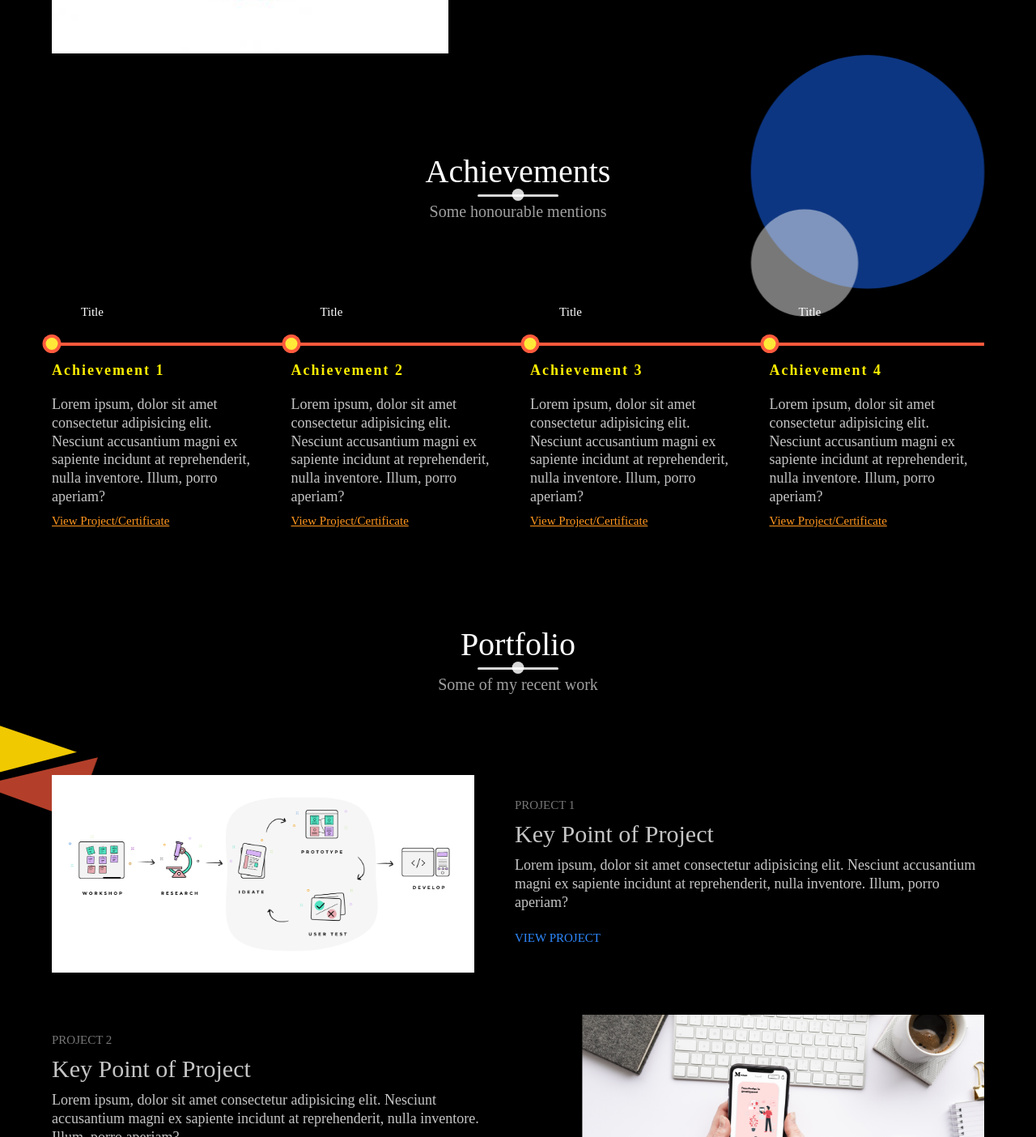
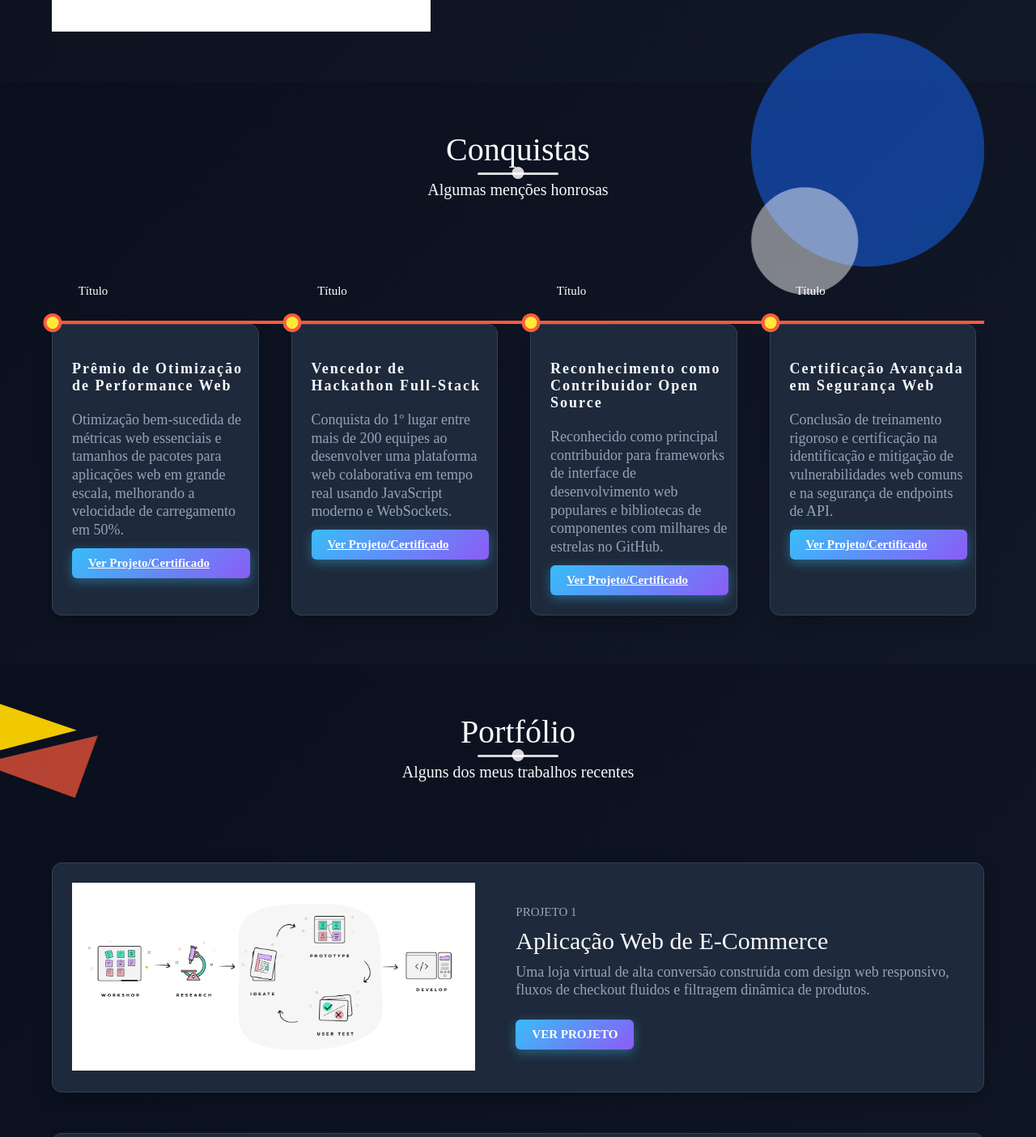
Before and after one commit to SrTokyo/portifolio-basico-tokyo, a plain HTML site: page index.html in a window 1280 px wide. Shown: the part 1396-2800 px from the top of the page at 81% size. Drawn offline with nearby package versions, Linux system fonts and the light colour scheme; a web font is replaced by a local one.

Commit message:
alteração nas cores e textos da pagina

```diff
--- a/index.html
+++ b/index.html
@@ -1,10 +1,10 @@
 <!DOCTYPE html>
-<html lang="en">
+<html lang="pt-BR">
 
 <head>
     <meta charset="UTF-8">
     <meta name="viewport" content="width=device-width, initial-scale=1">
-    <title>Your Name</title>
+    <title>Tokyo - Desenvolvedor Web</title>
     <link rel="stylesheet" href="https://unpkg.com/aos@next/dist/aos.css" />
     <link rel="stylesheet" href="https://use.fontawesome.com/releases/v5.7.2/css/all.css"
         integrity="sha384-fnmOCqbTlWIlj8LyTjo7mOUStjsKC4pOpQbqyi7RrhN7udi9RwhKkMHpvLbHG9Sr" crossorigin="anonymous">
@@ -14,6 +14,106 @@
     <link href="//db.onlinewebfonts.com/c/9a2bc11be56851dde98c1b49302cc21a?family=Gotham+Medium" rel="stylesheet" type="text/css"/>
     <link href="//db.onlinewebfonts.com/c/0923ee644c97a87d70269aa80a6f1e79?family=The+Historia+Demo" rel="stylesheet" type="text/css"/>
     <meta name="google-site-verification" content="9P7lBLkCpxEcZAig0uq5LQzN-YUIhlLA37V1Gj3avcg" />
+    <style>
+        /* Modern Midnight Cyberpunk Color Theme Override */
+        :root {
+            --bg-primary: #0a0f1d;
+            --bg-secondary: #111827;
+            --card-bg: #1e293b;
+            --text-main: #f8fafc;
+            --text-muted: #94a3b8;
+            --accent-cyan: #38bdf8;
+            --accent-purple: #8b5cf6;
+            --accent-pink: #ec4899;
+            --border-color: #334155;
+        }
+
+        body, html {
+            background-color: var(--bg-primary) !important;
+            color: var(--text-main) !important;
+        }
+
+        header, section, footer {
+            background-color: var(--bg-primary) !important;
+            color: var(--text-main) !important;
+        }
+
+        .about, .services, .portfolio, .experience, footer {
+            background: linear-gradient(135deg, #0a0f1d 0%, #111827 100%) !important;
+        }
+
+        h1, h2, h3, h4, h5, h6 {
+            color: var(--text-main) !important;
+        }
+
+        p, address, span {
+            color: var(--text-muted) !important;
+        }
+
+        .landing-text h1 {
+            background: linear-gradient(135deg, var(--accent-cyan), var(--accent-purple));
+            -webkit-background-clip: text;
+            -webkit-text-fill-color: transparent;
+        }
+
+        .landing-text h6 {
+            color: var(--accent-cyan) !important;
+        }
+
+        .nav-link, a {
+            color: var(--text-main) !important;
+            transition: color 0.3s ease;
+        }
+
+        .nav-link:hover, a:hover {
+            color: var(--accent-cyan) !important;
+        }
+
+        .cta {
+            background: linear-gradient(135deg, var(--accent-cyan), var(--accent-purple)) !important;
+            color: #ffffff !important;
+            border: none !important;
+            padding: 10px 20px;
+            border-radius: 6px;
+            font-weight: bold;
+            box-shadow: 0 4px 14px rgba(56, 189, 248, 0.4);
+            transition: transform 0.2s ease, box-shadow 0.2s ease;
+        }
+
+        .cta:hover {
+            transform: translateY(-2px);
+            box-shadow: 0 6px 20px rgba(139, 92, 246, 0.6);
+        }
+
+        .skill, .portfolio-item, .about-details, .timeline li {
+            background-color: var(--card-bg) !important;
+            border: 1px solid var(--border-color) !important;
+            border-radius: 12px;
+            padding: 24px;
+            box-shadow: 0 10px 25px -5px rgba(0, 0, 0, 0.3);
+        }
+
+        .menu-toggler .bar {
+            background-color: var(--accent-cyan) !important;
+        }
+
+        .up {
+            background-color: var(--accent-purple) !important;
+            color: #ffffff !important;
+            border-radius: 50%;
+            padding: 12px;
+        }
+
+        .social-media .icon-link i {
+            color: var(--accent-cyan) !important;
+            font-size: 1.5rem;
+            transition: color 0.3s;
+        }
+
+        .social-media .icon-link i:hover {
+            color: var(--accent-purple) !important;
+        }
+    </style>
 </head>
 
 <body>
@@ -32,23 +132,23 @@
         <nav class="top-nav">
             <ul class="nav-list">
                 <li>
-                    <a href="index.html" class="nav-link">Home</a>
+                    <a href="index.html" class="nav-link">Início</a>
 
                 </li>
                 <li>
-                    <a href="#about" class="nav-link">About</a>
+                    <a href="#about" class="nav-link">Sobre</a>
 
                 </li>
                 <li>
-                    <a href="#services" class="nav-link">Achievements</a>
+                    <a href="#services" class="nav-link">Conquistas</a>
 
                 </li>
                 <li>
-                    <a href="#portfolio" class="nav-link">Portfolio</a>
+                    <a href="#portfolio" class="nav-link">Portfólio</a>
 
                 </li>
                 <li>
-                    <a href="#experience" class="nav-link">Experience</a>
+                    <a href="#experience" class="nav-link">Experiência</a>
 
                 </li>
 
@@ -57,8 +157,8 @@
         <div class="landing-text">
 
 
-            <h1>Shivkumar Patil</h1>
-            <h6>Software Developer</h6>
+            <h1>Tokyo</h1>
+            <h6>Desenvolvedor Web</h6>
             <div class="scrolldown">
                 <span></span>
                 <span></span>
@@ -80,24 +180,24 @@
 
             <div class="about-details" data-aos="fade-up" data-aos-delay="300ms" >
                 <div class="about-heading">
-                    <h1>About</h1>
-                    <h6>Myself</h6>
+                    <h1>Sobre</h1>
+                    <h6>Mim mesmo</h6>
                 </div>
                 <br>
-                <h3> Hi! This is Your Name. </h3>
+                <h3> Olá! Este é o Tokyo. </h3>
                 <br>
                 <p>
-                  Short description About Yourself.
+                  Desenvolvedor Web apaixonado, especializado em tecnologias web modernas, design responsivo e arquiteturas de alta performance para front-end e back-end.
 
                     <br>
                     <br>
-                    <a href="" class="cta">Checkout my Resume</a>
+                    <a href="" class="cta">Ver meu Currículo</a>
 
 
                 </p>
                 <br>
 
-                <address>Contact me here <a href="mailto:yourmail@gmail.com" > yourmail@gmail.com</a>
+                <address>Entre em contato <a href="mailto:tokyo.webdev@gmail.com" > tokyo.webdev@gmail.com</a>
                 </address>
 
                 <div class="social-media"  >
@@ -142,46 +242,46 @@
                 <img src="images/Rectangle 5651.svg" alt="" >
             </div>
             <div class="section-heading" >
-                <h1>Achievements</h1>
-                <h6>Some honourable mentions</h6>
+                <h1>Conquistas</h1>
+                <h6>Algumas menções honrosas</h6>
             </div>
 
             <div class="my-skills" data-aos="fade-right" data-aos-delay="100ms">
-                <div class="skill"  data-date="Title" data-aos="fade-right" data-aos-delay="300ms">
+                <div class="skill"  data-date="Título" data-aos="fade-right" data-aos-delay="300ms">
 
-                    <h3>Achievement 1</h3>
+                    <h3>Prêmio de Otimização de Performance Web</h3>
                     <p>
-                        Lorem ipsum, dolor sit amet consectetur adipisicing elit. Nesciunt accusantium magni ex sapiente incidunt at reprehenderit, nulla inventore. Illum, porro aperiam?
+                        Otimização bem-sucedida de métricas web essenciais e tamanhos de pacotes para aplicações web em grande escala, melhorando a velocidade de carregamento em 50%.
                     </p>
                     <br>
-                    <a href=" " class="cta">View Project/Certificate</a>
+                    <a href=" " class="cta">Ver Projeto/Certificado</a>
                 </div>
-                <div class="skill" data-date="Title" data-aos="fade-right" data-aos-delay="600ms">
+                <div class="skill" data-date="Título" data-aos="fade-right" data-aos-delay="600ms">
 
-                    <h3>Achievement 2</h3>
+                    <h3>Vencedor de Hackathon Full-Stack</h3>
                     <p>
-                        Lorem ipsum, dolor sit amet consectetur adipisicing elit. Nesciunt accusantium magni ex sapiente incidunt at reprehenderit, nulla inventore. Illum, porro aperiam?
+                        Conquista do 1º lugar entre mais de 200 equipes ao desenvolver uma plataforma web colaborativa em tempo real usando JavaScript moderno e WebSockets.
                     </p>
                     <br>
-                    <a href="" class="cta">View Project/Certificate</a>
+                    <a href="" class="cta">Ver Projeto/Certificado</a>
                 </div>
-                <div class="skill" data-date="Title" data-aos="fade-right" data-aos-delay="900ms">
+                <div class="skill" data-date="Título" data-aos="fade-right" data-aos-delay="900ms">
 
-                    <h3>Achievement 3</h3>
+                    <h3>Reconhecimento como Contribuidor Open Source</h3>
                     <p>
-                        Lorem ipsum, dolor sit amet consectetur adipisicing elit. Nesciunt accusantium magni ex sapiente incidunt at reprehenderit, nulla inventore. Illum, porro aperiam?
+                        Reconhecido como principal contribuidor para frameworks de interface de desenvolvimento web populares e bibliotecas de componentes com milhares de estrelas no GitHub.
                     </p>
                     <br>
-                    <a href=" " class="cta">View Project/Certificate</a>
+                    <a href=" " class="cta">Ver Projeto/Certificado</a>
                 </div>
-                <div class="skill" data-date="Title" data-aos="fade-right" data-aos-delay="1200ms">
+                <div class="skill" data-date="Título" data-aos="fade-right" data-aos-delay="1200ms">
 
-                    <h3>Achievement 4</h3>
+                    <h3>Certificação Avançada em Segurança Web</h3>
                     <p>
-                        Lorem ipsum, dolor sit amet consectetur adipisicing elit. Nesciunt accusantium magni ex sapiente incidunt at reprehenderit, nulla inventore. Illum, porro aperiam?
+                        Conclusão de treinamento rigoroso e certificação na identificação e mitigação de vulnerabilidades web comuns e na segurança de endpoints de API.
                     </p>
                     <br>
-                    <a href="" class="cta">View Project/Certificate</a>
+                    <a href="" class="cta">Ver Projeto/Certificado</a>
                 </div>
 
 
@@ -194,30 +294,30 @@
     <section class="portfolio" id="portfolio">
         <div class="container">
             <div class="section-heading">
-                <h1>Portfolio</h1>
-                <h6>Some of my recent work</h6>
+                <h1>Portfólio</h1>
+                <h6>Alguns dos meus trabalhos recentes</h6>
             </div>
             <div class="portfolio-item" data-aos="fade-in" data-aos-duration="300ms">
                 <div class="portfolio-img has-margin-right">
                     <img src="images/portitem2.png" alt="">
                 </div>
                 <div class="portfolio-description">
-                    <h6>Project 1</h6>
-                    <h1>Key Point of Project</h1>
+                    <h6>Projeto 1</h6>
+                    <h1>Aplicação Web de E-Commerce</h1>
                     <p>
-                        Lorem ipsum, dolor sit amet consectetur adipisicing elit. Nesciunt accusantium magni ex sapiente incidunt at reprehenderit, nulla inventore. Illum, porro aperiam?
+                        Uma loja virtual de alta conversão construída com design web responsivo, fluxos de checkout fluidos e filtragem dinâmica de produtos.
                         </p>
-                    <a href="" class="cta">View Project</a>
+                    <a href="" class="cta">Ver Projeto</a>
                 </div>
             </div>
             <div class="portfolio-item" data-aos="fade-in" data-aos-duration="300ms">
                 <div class="portfolio-description has-margin-right">
-                    <h6>Project 2</h6>
-                    <h1>Key Point of Project</h1>
+                    <h6>Projeto 2</h6>
+                    <h1>Interface de Dashboard SaaS</h1>
                     <p>
-                        Lorem ipsum, dolor sit amet consectetur adipisicing elit. Nesciunt accusantium magni ex sapiente incidunt at reprehenderit, nulla inventore. Illum, porro aperiam?
+                        Um painel analítico interativo com visualização de dados em tempo real, widgets personalizados e alternância de modo escuro/claro.
                     </p>
-                    <a href="" class="cta">View Project</a>
+                    <a href="" class="cta">Ver Projeto</a>
                 </div>
                 <div class="portfolio-img has-margin-left">
                     <img src="images/portitem1.png" alt="">
@@ -228,12 +328,12 @@
                     <img src="images/portitem3.png" alt="">
                 </div>
                 <div class="portfolio-description">
-                    <h6>Project 3</h6>
-                    <h1>Key Point of the Project</h1>
+                    <h6>Projeto 3</h6>
+                    <h1>Plataforma de Chat em Tempo Real</h1>
                     <p>
-                        Lorem ipsum, dolor sit amet consectetur adipisicing elit. Nesciunt accusantium magni ex sapiente incidunt at reprehenderit, nulla inventore. Illum, porro aperiam?
+                        Um aplicativo web de comunicação moderno que suporta mensagens instantâneas, compartilhamento de mídia e salas criptografadas de ponta a ponta.
                     </p>
-                    <a href="" class="cta">View Project</a>
+                    <a href="" class="cta">Ver Projeto</a>
                 </div>
             </div>
             <div class="experience-img" >
@@ -246,31 +346,31 @@
     <section class="experience" id="experience">
         <div class="container" >
             <div class="section-heading">
-                <h1>Experience</h1>
-                <h6>Some of my works</h6>
+                <h1>Experiência</h1>
+                <h6>Alguns dos meus trabalhos</h6>
             </div>
             <div class="timeline" >
                 <ul>
-                    <li class="date" data-date="Month 2021-Month 2021" data-aos="fade-up" data-aos-duration="300ms">
-                        <h1>Designation 1</h1>
-                        <p>Lorem ipsum, dolor sit amet consectetur adipisicing elit. Nesciunt accusantium magni ex sapiente incidunt at reprehenderit, nulla inventore. Illum, porro aperiam?
+                    <li class="date" data-date="Jan 2024 - Presente" data-aos="fade-up" data-aos-duration="300ms">
+                        <h1>Desenvolvedor Web Sênior</h1>
+                        <p>Liderança em arquitetura front-end, mentoria de desenvolvedores juniores e construção de aplicações web escaláveis usando desenvolvimento orientado a componentes.
                         </p>
                         <br>
-                        <a href="" class="cta">View Work</a>
+                        <a href="" class="cta">Ver Trabalho</a>
                     </li>
-                    <li class="date" data-date="Month 2020-Month 2020 | Month 2021-Month 2021" data-aos="fade-up" data-aos-duration="300ms">
-                        <h1>Designation 2</h1>
-                        <p>Lorem ipsum, dolor sit amet consectetur adipisicing elit. Nesciunt accusantium magni ex sapiente incidunt at reprehenderit, nulla inventore. Illum, porro aperiam?
+                    <li class="date" data-date="Jan 2022 - Dez 2023" data-aos="fade-up" data-aos-duration="300ms">
+                        <h1>Desenvolvedor Full-Stack</h1>
+                        <p>Desenvolvimento de APIs RESTful robustas, otimização de consultas de banco de dados e implementação de layouts de UI responsivos para plataformas web de alto tráfego.
                         </p>
                         <br>
-                        <a href="" class="cta">View Work</a>
+                        <a href="" class="cta">Ver Trabalho</a>
                     </li>
-                    <li class="date" data-date="Month 2019-Month 2019" data-aos="fade-up" data-aos-duration="300ms">
-                        <h1>Designation 3</h1>
-                        <p>Lorem ipsum, dolor sit amet consectetur adipisicing elit. Nesciunt accusantium magni ex sapiente incidunt at reprehenderit, nulla inventore. Illum, porro aperiam?
+                    <li class="date" data-date="Jan 2021 - Dez 2021" data-aos="fade-up" data-aos-duration="300ms">
+                        <h1>Desenvolvedor Front-End</h1>
+                        <p>Conversão de wireframes de UI/UX em páginas web de alta performance, acessíveis e pixel-perfect utilizando HTML semântico, CSS e JavaScript.
                         </p>
                         <br>
-                        <a href="" class="cta">View Project</a>
+                        <a href="" class="cta">Ver Projeto</a>
                     </li>
                 </ul>
                 <div class="contact-img" >
@@ -285,7 +385,7 @@
         <div class="up" id="up">
             <i class="fas fa-chevron-up"></i>
         </div>
-        <p>&copy; 2020 Your Name</p>
+        <p>&copy; 2026 Tokyo</p>
     </footer>
     <script src="https://ajax.googleapis.com/ajax/libs/jquery/3.3.1/jquery.min.js"></script>
 
```
